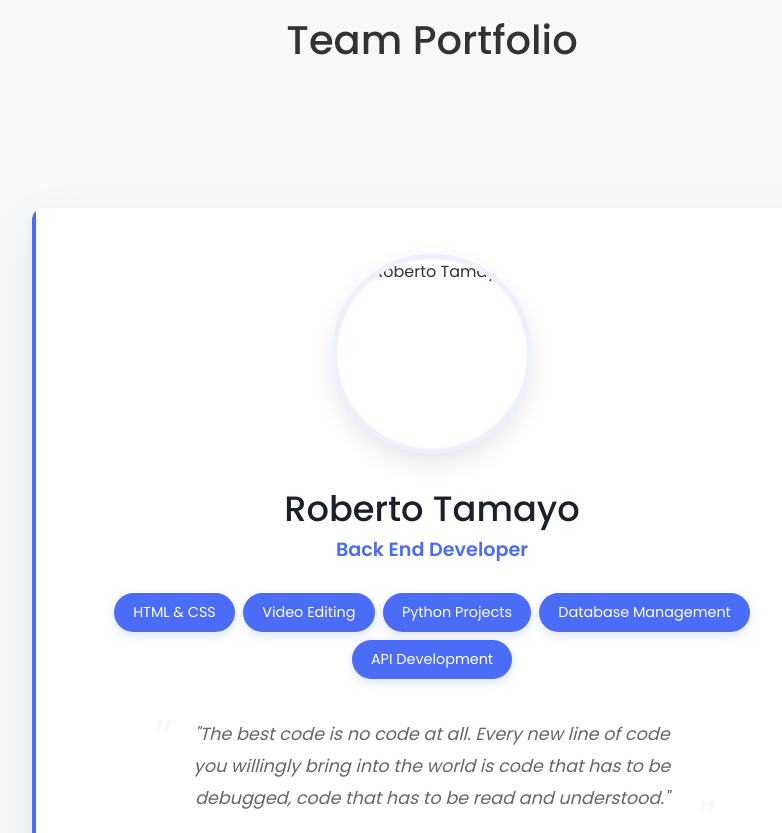
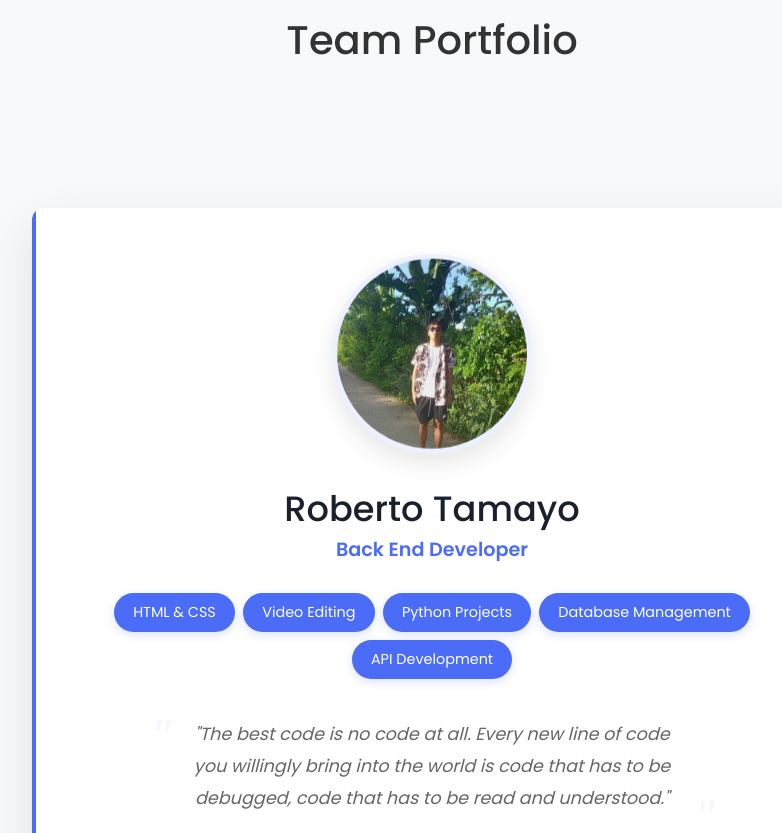
Before and after one commit to phantom1107/Team-Portfolio, a plain HTML site: page roberto.html in a window 1280 px wide. Shown: the top 833 px of the page, without its empty margins (208-990 px from the left). Drawn offline with nearby package versions, Linux system fonts and the light colour scheme; files whose address does not match are found by name.

Commit message:
Update roberto.html

```diff
--- a/roberto.html
+++ b/roberto.html
@@ -34,7 +34,7 @@
     <main class="container py-4">
       <div class="member-detail">
         <div class="text-center mb-4">
-          <img src="template/roberto.jpg" alt="Roberto Tamayo" class="img-fluid rounded-circle member-image" style="max-width: 200px;" />
+          <img src="roberto.jpg" alt="Roberto Tamayo" class="img-fluid rounded-circle member-image" style="max-width: 200px;" />
         </div>
         <h1 class="text-center">Roberto Tamayo</h1>
         <h2 class="text-center mb-4">Back End Developer</h2>
```
